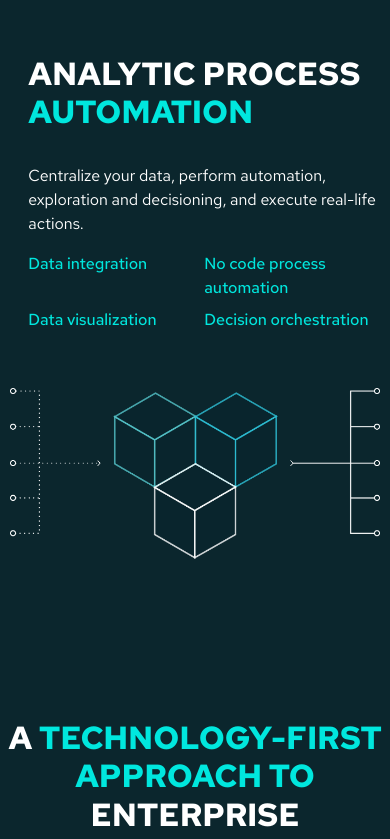
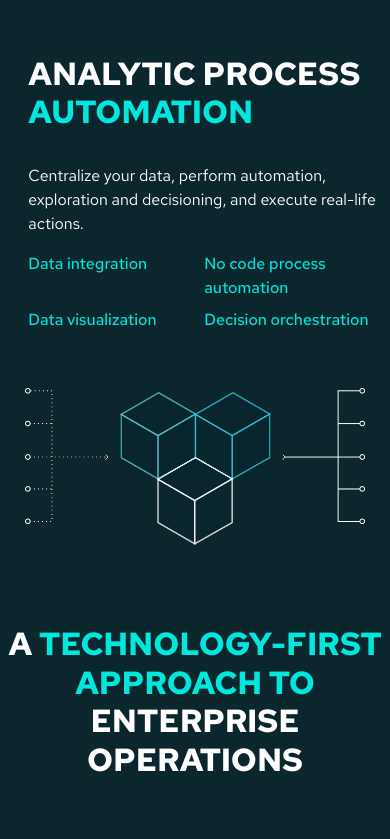
Before and after one commit to dokodeko/backbone, a Next.js app: page / in a window 390 px wide. Shown: the part 2638-3477 px from the top of the page. Built offline with nearby package versions, Linux system fonts and the light colour scheme.

Commit message:
otros cambios

```diff
--- a/components/paginas/index/index.module.css
+++ b/components/paginas/index/index.module.css
@@ -257,6 +257,16 @@
   }
   .cont_engines_index {
     width: 95%;
+    margin-bottom: 5rem;
+  }
+  .cont_contac_fielset input,
+  .cont_contac_fielset textarea {
+    width: 90%;
+    margin-right: auto;
+    margin-left: auto;
+  }
+  .cont_contac_fielset input{
+    margin-bottom: 1rem;
   }
   .card_4 {
     width: 60%;
@@ -306,6 +316,10 @@
   }
   .engines_img2 {
     margin-top: 3rem;
+    width: 92%;
+    display: flex;
+    margin-left: auto;
+    margin-right: auto;
   }
   .texto_engines_index:last-of-type {
     flex-direction: column-reverse;
@@ -322,7 +336,7 @@
   .cont_contac_fielset {
     width: 90%;
   }
-  .boton_contact{
+  .boton_contact {
     width: 30%;
   }
 }
```
